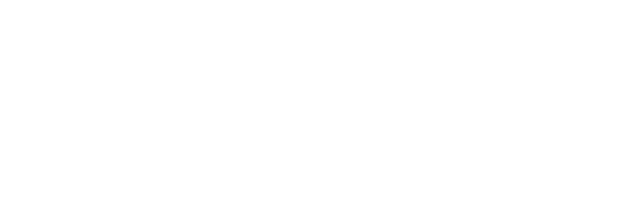
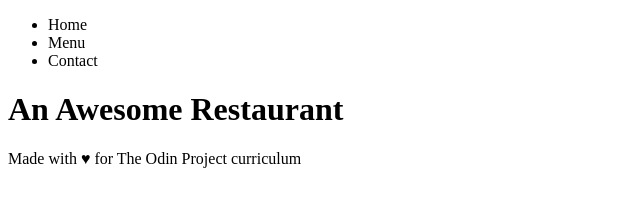
Before and after one commit to n0guera/odin-restaurant-page, a plain HTML site: page index.html in a window 1280 px wide. Shown: the whole page, without its empty margins (0-640 px from the left). Drawn offline with Linux system fonts and the light colour scheme.

Commit message:
Add test elements to index.html

```diff
--- a/index.html
+++ b/index.html
@@ -7,6 +7,22 @@
     <script src="main.js" defer></script>
   </head>
   <body>
-    <div id="content"></div>
+    <div id="content">
+      <header>
+        <nav>
+          <ul>
+            <li>Home</li>
+            <li>Menu</li>
+            <li>Contact</li>
+          </ul>
+        </nav>
+      </header>
+      <main>
+        <h1>An Awesome Restaurant</h1>
+      </main>
+      <footer>
+        <p>Made with &hearts; for The Odin Project curriculum</p>
+      </footer>
+    </div>
   </body>
 </html>
```
